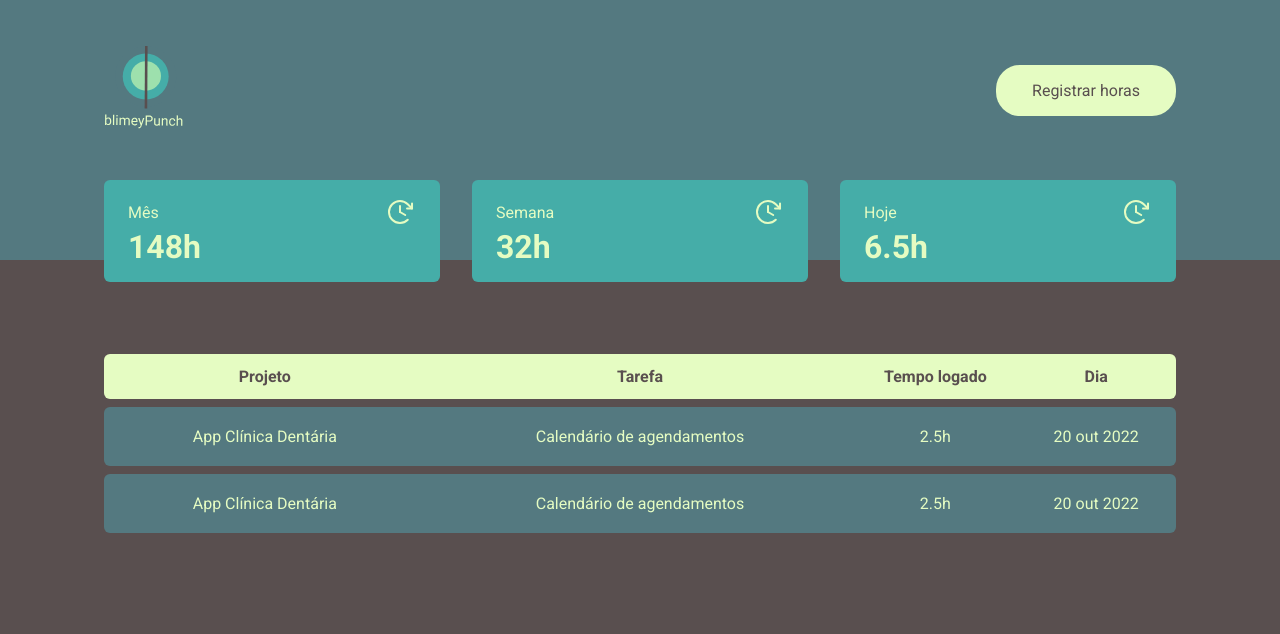
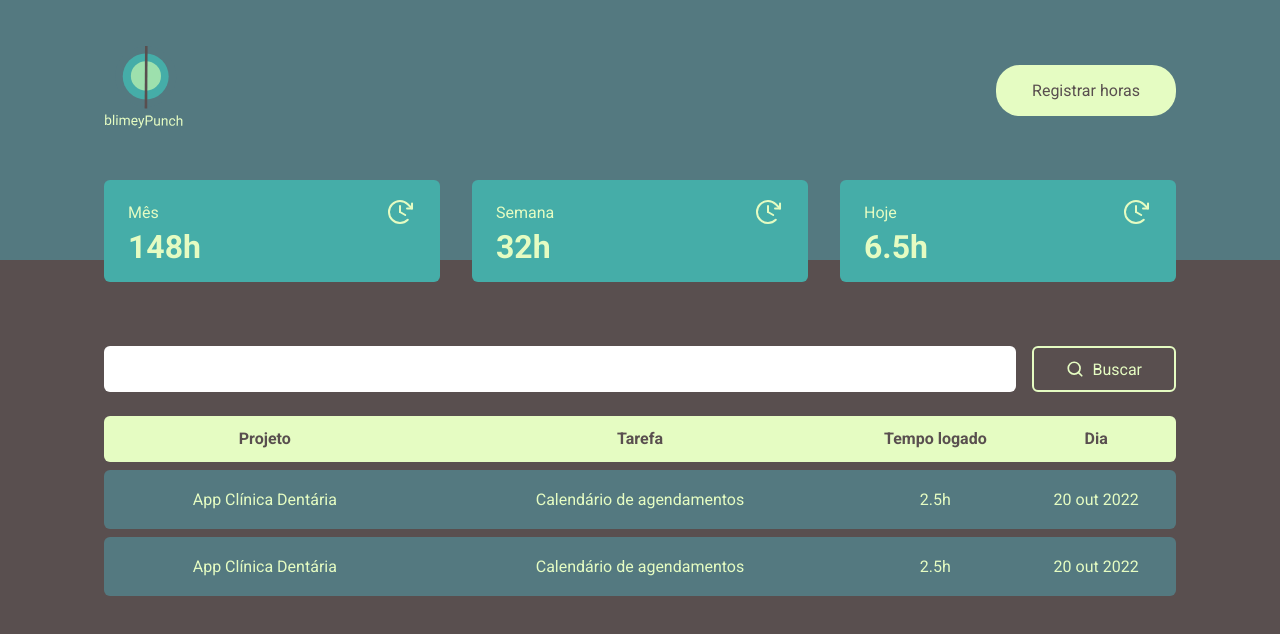
Before and after one commit to guirecordon/java-challenge-react, a React (Vite) app: page /logs in a window 1280 px wide. Shown: the top 634 px of the page. Built offline with nearby package versions, Linux system fonts and the light colour scheme.

Commit message:
Add search form

```diff
--- /dev/null
+++ b/src/pages/Logs/components/searchForm/index.tsx
@@ -0,0 +1,15 @@
+import { SearchButton, SearchFormContainer, SearchInput } from "./styles";
+import { MagnifyingGlass } from 'phosphor-react';
+
+export function SearchForm() {
+  return (
+    <SearchFormContainer>
+      <SearchInput />
+
+      <SearchButton>
+        <MagnifyingGlass size={18} weight="bold" />
+        <span>Buscar</span>
+      </SearchButton>
+    </SearchFormContainer>
+  )
+}
--- /dev/null
+++ b/src/pages/Logs/components/searchForm/styles.ts
@@ -0,0 +1,34 @@
+import styled from "styled-components";
+
+export const SearchFormContainer = styled.div`
+  display: flex;
+
+  width: 100%;
+  max-width: 1120px;
+  margin: 0 auto;
+  padding: 4rem 1.5rem 0.5rem;
+`
+
+export const SearchInput = styled.input`
+  flex: 1;
+
+  padding-left: 0.5rem;
+  border-radius: 6px;
+  box-shadow: 0;
+  border: 0;
+  margin-right: 1rem;
+`
+
+export const SearchButton = styled.button`
+  display: flex;
+  justify-content: center;
+  align-items: center;
+  gap: 0.5rem;
+
+  background: transparent;
+  color: ${ props => props.theme.light100 };
+  border: 2px solid ${ props => props.theme.light100 };
+  border-radius: 6px;
+  padding: 0.725rem 2rem;
+  cursor: pointer;
+`
--- a/src/pages/Logs/index.tsx
+++ b/src/pages/Logs/index.tsx
@@ -1,5 +1,6 @@
 import { Header } from "../../components/Header";
 import { Summary } from "../../components/Summary";
+import { SearchForm } from "./components/searchForm";
 import { LogsContainer, LogsTable } from "./styles";
 
 export function Logs() {
@@ -7,6 +8,7 @@ export function Logs() {
     <>
       <Header />
       <Summary />
+      <SearchForm />
 
       <LogsContainer>
         <LogsTable>
--- a/src/pages/Logs/styles.ts
+++ b/src/pages/Logs/styles.ts
@@ -3,7 +3,7 @@ import styled from "styled-components";
 export const LogsContainer = styled.main`
   width: 100%;
   max-width: 1120px;
-  margin: 4rem auto 0;
+  margin: 0 auto;
   padding: 0 1.5rem;
 `
 
@@ -11,7 +11,7 @@ export const LogsTable = styled.table`
   width: 100%;
   border-collapse: separate;
   border-spacing: 0 0.5rem;
-  margin-top: 1.5rem;
+  margin-top: 0.5rem;
 
   th {
     text-align: center;
```
